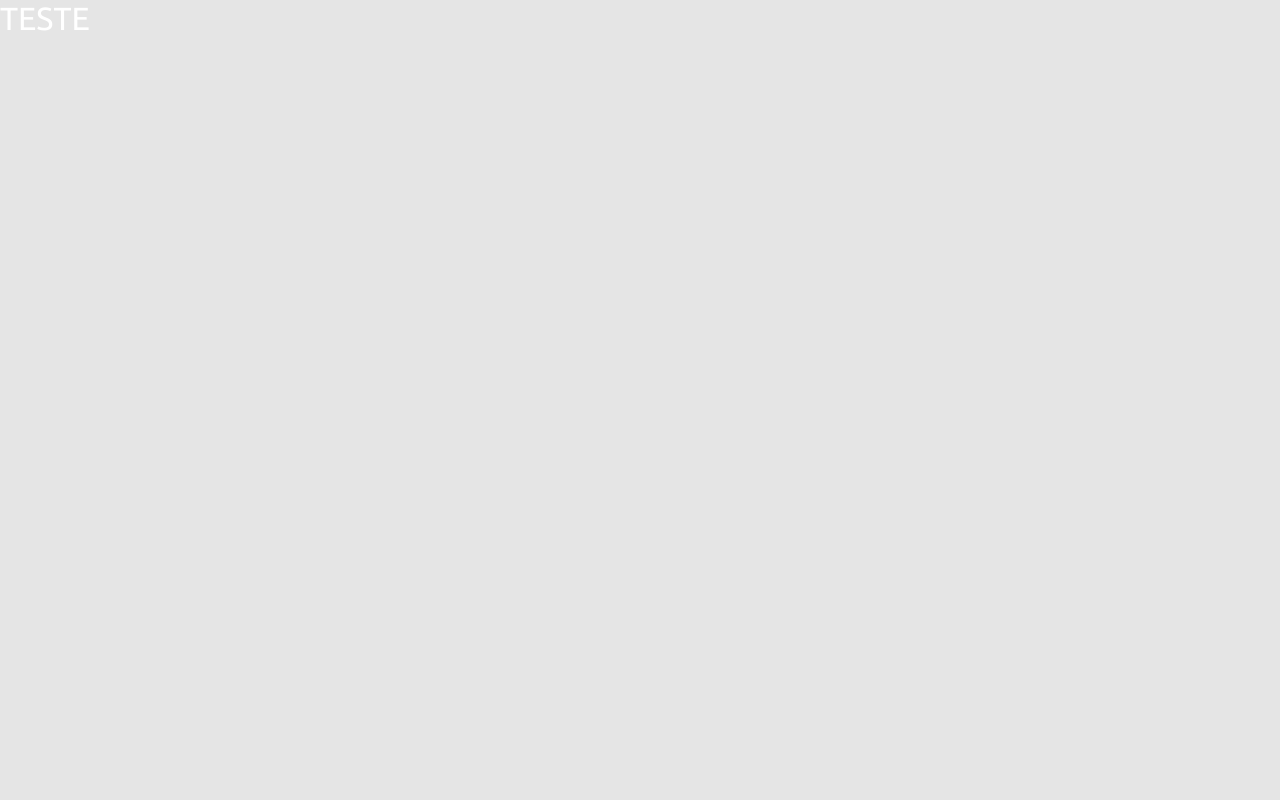
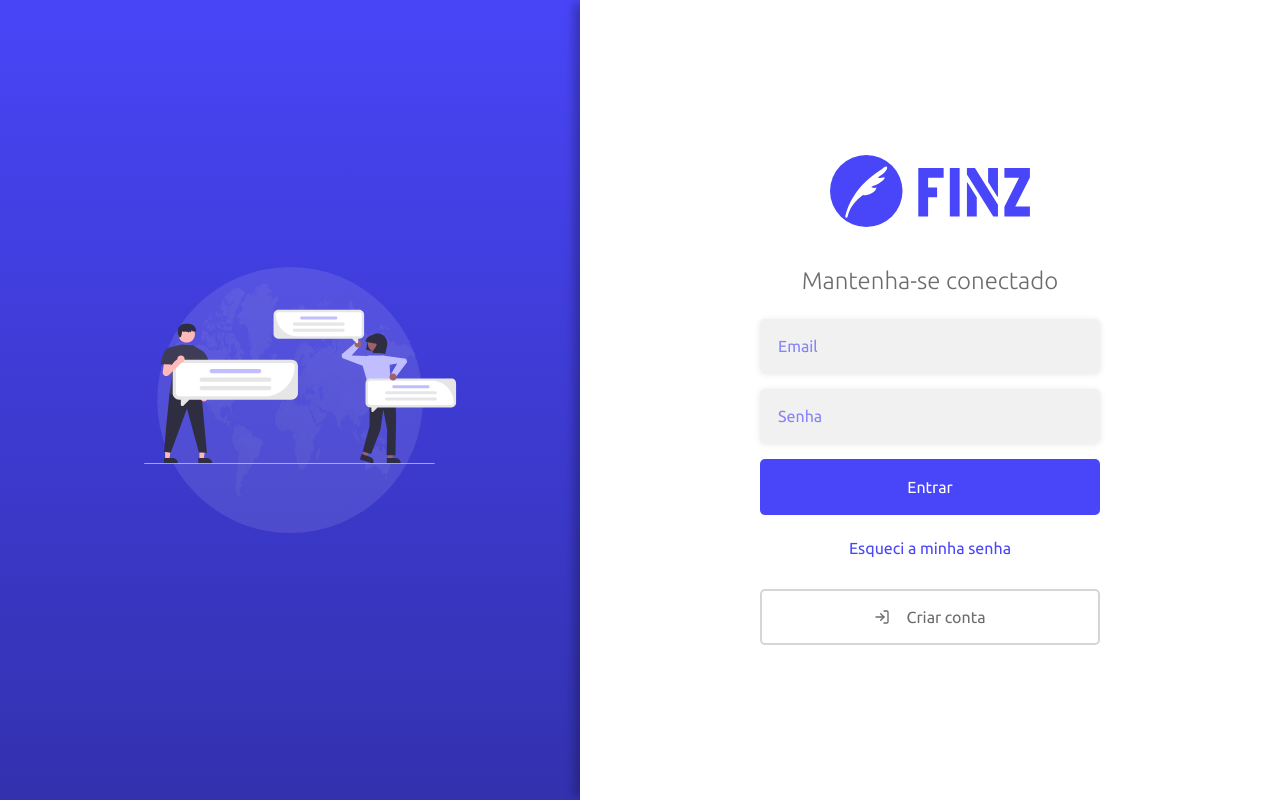
Before and after one commit to LuisPeixoto/Finz-web, a React (Create React App) app: page / in a window 1280 px wide. Built offline with nearby package versions, Linux system fonts and the light colour scheme.

Commit message:
feat: created login page

```diff
--- a/src/App.tsx
+++ b/src/App.tsx
@@ -1,10 +1,11 @@
 import React from 'react'
 
 import GlobalStyle from './styles/global'
+import SignIn from './pages/SignIn/index'
 
 const App: React.FunctionComponent = () => (
   <>
-    <h1>TESTE</h1>
+    <SignIn />
     <GlobalStyle />
   </>
 )
--- /dev/null
+++ b/src/pages/SignIn/index.tsx
@@ -0,0 +1,27 @@
+import React from 'react'
+import { Container, Content, Background } from './styles'
+import logoSVG from '../../assets/logo.svg'
+import { FiLogIn } from 'react-icons/fi'
+
+const SignIn: React.FC = () => (
+  <>
+    <Container>
+      <Background />
+      <Content>
+        <img src={logoSVG} width="200px" alt="Finz" />
+        <form>
+          <h1>Mantenha-se conectado</h1>
+          <input placeholder="Email" />
+          <input type="password" placeholder="Senha" />
+          <button type="submit">Entrar</button>
+          <a href="#">Esqueci a minha senha</a>
+        </form>
+        <button>
+          <FiLogIn />
+          Criar conta
+        </button>
+      </Content>
+    </Container>
+  </>
+)
+export default SignIn
--- /dev/null
+++ b/src/pages/SignIn/styles.ts
@@ -0,0 +1,111 @@
+import styled from 'styled-components'
+import singInVector from '../../assets/sign-in-vector.svg'
+import { shade } from 'polished'
+
+export const Container = styled.div`
+  height: 100vh;
+  display: flex;
+  align-items: stretch;
+`
+export const Content = styled.div`
+  display: flex;
+  background-color: #fff;
+  flex-direction: column;
+  justify-content: center;
+  align-items: center;
+  width: 100%;
+  max-width: 700px;
+  -webkit-box-shadow: -9px 0px 9px -3px rgba(0, 0, 0, 0.25);
+  box-shadow: -9px 0px 9px -3px rgba(0, 0, 0, 0.25);
+
+  form {
+    margin: 40px 0 16px 0;
+    width: 340px;
+    text-align: center;
+
+    h1 {
+      margin-bottom: 24px;
+      font-size: 24px;
+      font-weight: 300;
+    }
+
+    input {
+      background: #f1f1f1;
+      border-radius: 5px;
+      border: 2px solid #f1f1f1;
+      padding: 16px;
+      width: 100%;
+      box-shadow: 0px 1px 6px rgba(0, 0, 0, 0.1);
+      color: #4946fa;
+      ::placeholder {
+        color: rgba(73, 70, 250, 0.64);
+        opacity: 1; /* Firefox */
+      }
+
+      & + input {
+        margin-top: 16px;
+      }
+    }
+
+    button {
+      background: #4946fa;
+      height: 56px;
+      border-radius: 5px;
+      border: 0;
+      padding: 0 16px;
+      color: #fff;
+      width: 100%;
+      font-weight: 500;
+      margin-top: 16px;
+      transition: background-color 0.6s;
+
+      &:hover {
+        background-color: ${shade(0.2, '#4946fa')};
+      }
+    }
+
+    a {
+      color: #4946fa;
+      display: block;
+      margin-top: 24px;
+      transition: transform 0.6s, color 0.6s;
+      text-decoration: none;
+      &:hover {
+        color: ${shade(0.2, '#4946fa')};
+        transform: translateX(5px);
+      }
+    }
+  }
+
+  > button {
+    color: #6c6c6c;
+    display: block;
+    width: 340px;
+    text-decoration: none;
+    display: flex;
+    text-align: center;
+    justify-content: center;
+    align-items: center;
+    margin-top: 16px;
+    text-decoration: none;
+    background: none;
+    height: 56px;
+    border-radius: 5px;
+    border: 2px solid #d6d6d6;
+    padding: 0 16px;
+    transition: background-color 0.6s;
+
+    svg {
+      margin-right: 16px;
+    }
+    &:hover {
+      background-color: ${shade(0, '#d6d6d6')};
+    }
+  }
+`
+export const Background = styled.div`
+  flex: 1;
+  background: url(${singInVector}) no-repeat center,
+    linear-gradient(180deg, #4845f7 0%, #3331ae 100%);
+  background-size: 60%;
+`
--- a/src/styles/global.ts
+++ b/src/styles/global.ts
@@ -9,7 +9,7 @@ export default createGlobalStyle`
 
   body {
       background: #E5E5E5;
-      color: #FFF;
+      color: #6C6C6C;
       --webkit-font-smoothing: antialiased
   }
 
```
Also changed, not shown: src/assets/logo.svg (added), src/assets/sign-in-vector.svg (added).
